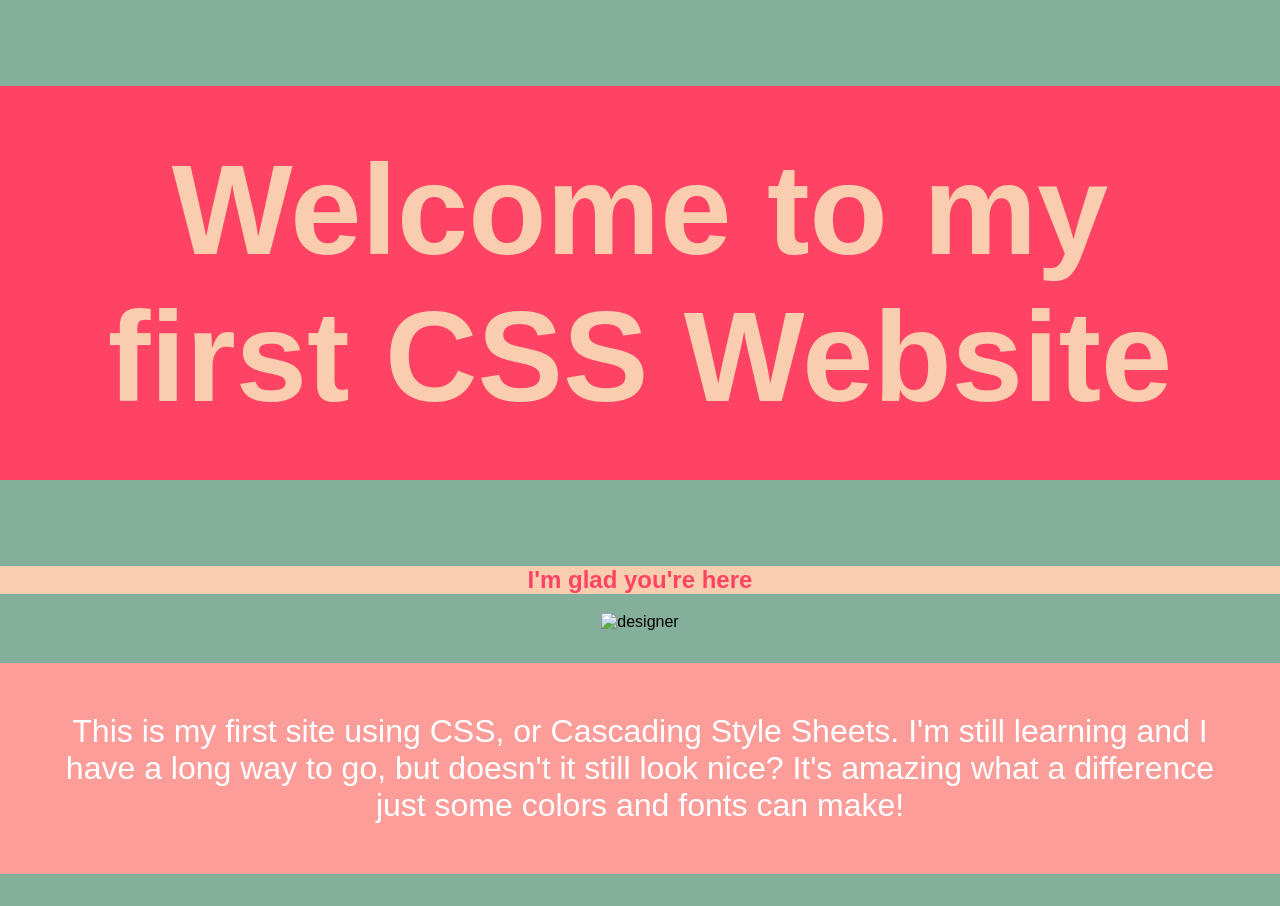
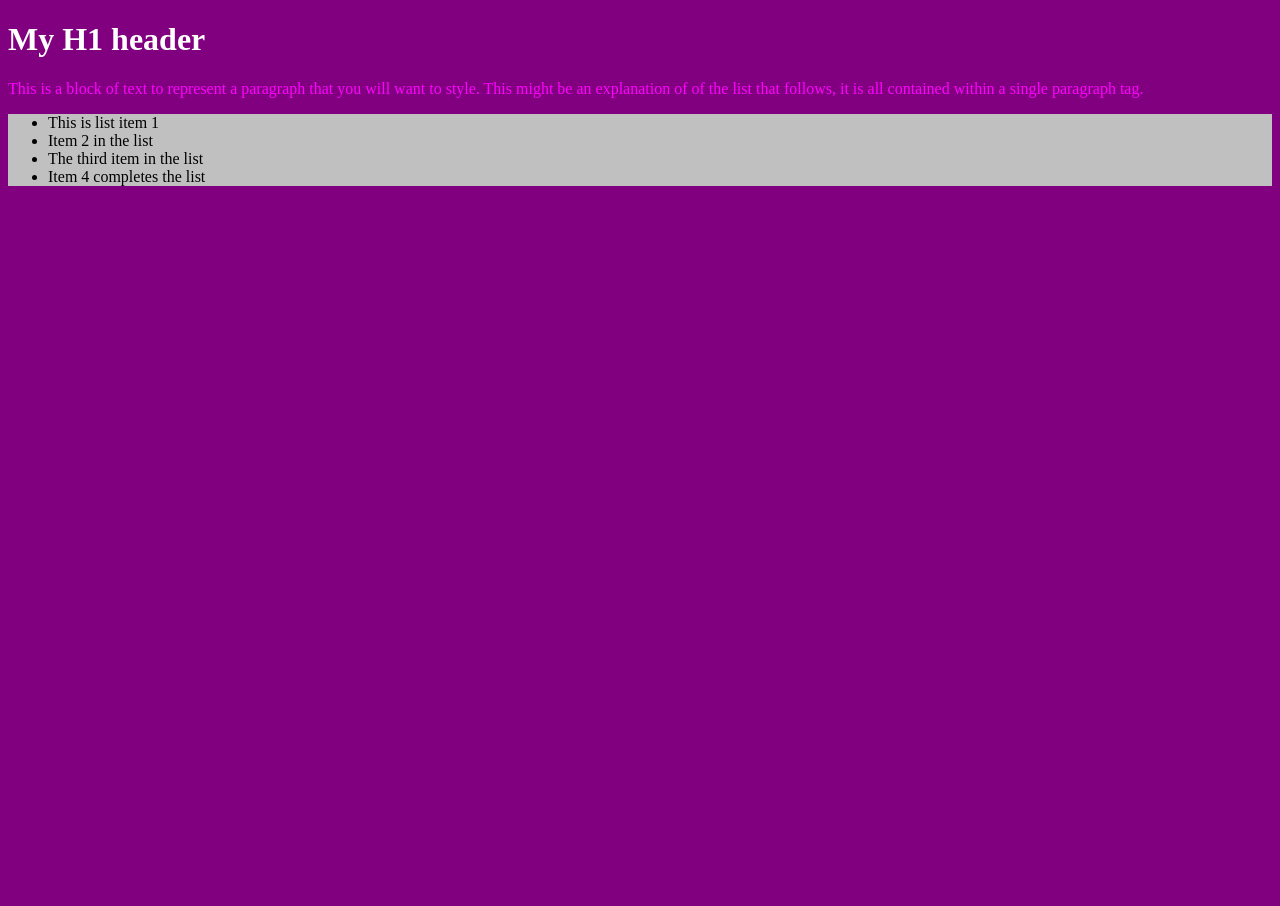
Before and after one commit to jgarayAsesoftware/micromaster, a plain HTML site: page index.html in a window 1280 px wide. After the commit the page ends 800 px from the top, so only its background shows below. Drawn offline with Linux system fonts and the light colour scheme.

Commit message:
make page look the same as example

```diff
--- a/index.html
+++ b/index.html
@@ -6,12 +6,14 @@
       <link rel="stylesheet" href="style.css">
    </head>
    <body>
-        <h1> Welcome to my first CSS Website</h1>
-        <h2> I'm glad you're here</h2>
-        <img src="designer.png" alt="designer"/>
-        <p>
-            This is my first site using CSS, or Cascading Style Sheets. I'm still learning and I have a long way to go, but doesn't it still look nice?
-It's amazing what a difference just some colors and fonts can make!
+      <h1>My H1 header</h1>
+      <p> This is a block of text to represent a paragraph that you will want to style. This might be an explanation of of the list that follows, it is all contained within a single paragraph tag.
       </p>
+      <ul>
+         <li>This is list item 1</li>
+         <li>Item 2 in the list</li>
+         <li>The third item in the list</li>
+         <li>Item 4 completes the list</li>
+      </ul>
    </body>
 </html>
--- a/style.css
+++ b/style.css
@@ -1,26 +1,14 @@
 body {
-    background-color: #83AF9B;
-    text-align: center;
-    font-family: Arial;
-    padding: 0;
-    margin: 0;
+    background-color: purple;
+
 }
 h1 {
-    background-color: #FE4365;
-    color: #F9CDAD;
-    font-size: 8em;
-    padding: 50px;
+    background-color: purple;
+    color: white;
 }
-h2 {
-    color: #FE4365;
-    background-color: #F9CDAD;
-}
-img {
-    height: 250px;
+ul {
+    background-color: silver;
 }
 p {
-    background-color: #FC9D9A;
-    color: white;
-    padding: 50px;
-    font-size: 2em;
-}
+    color: fuchsia;
+    }
```
Lines whose indentation alone changed are shown as unchanged.
